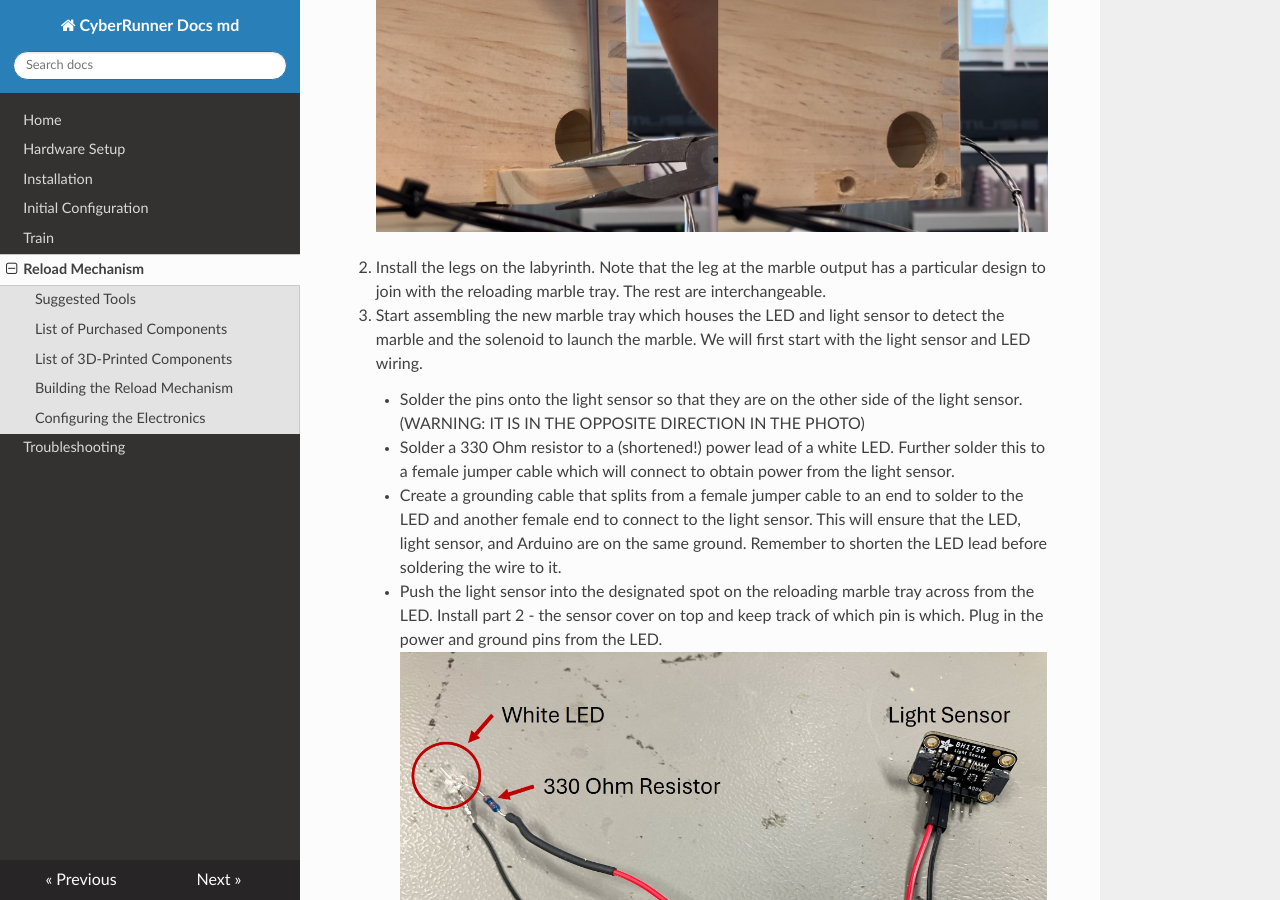
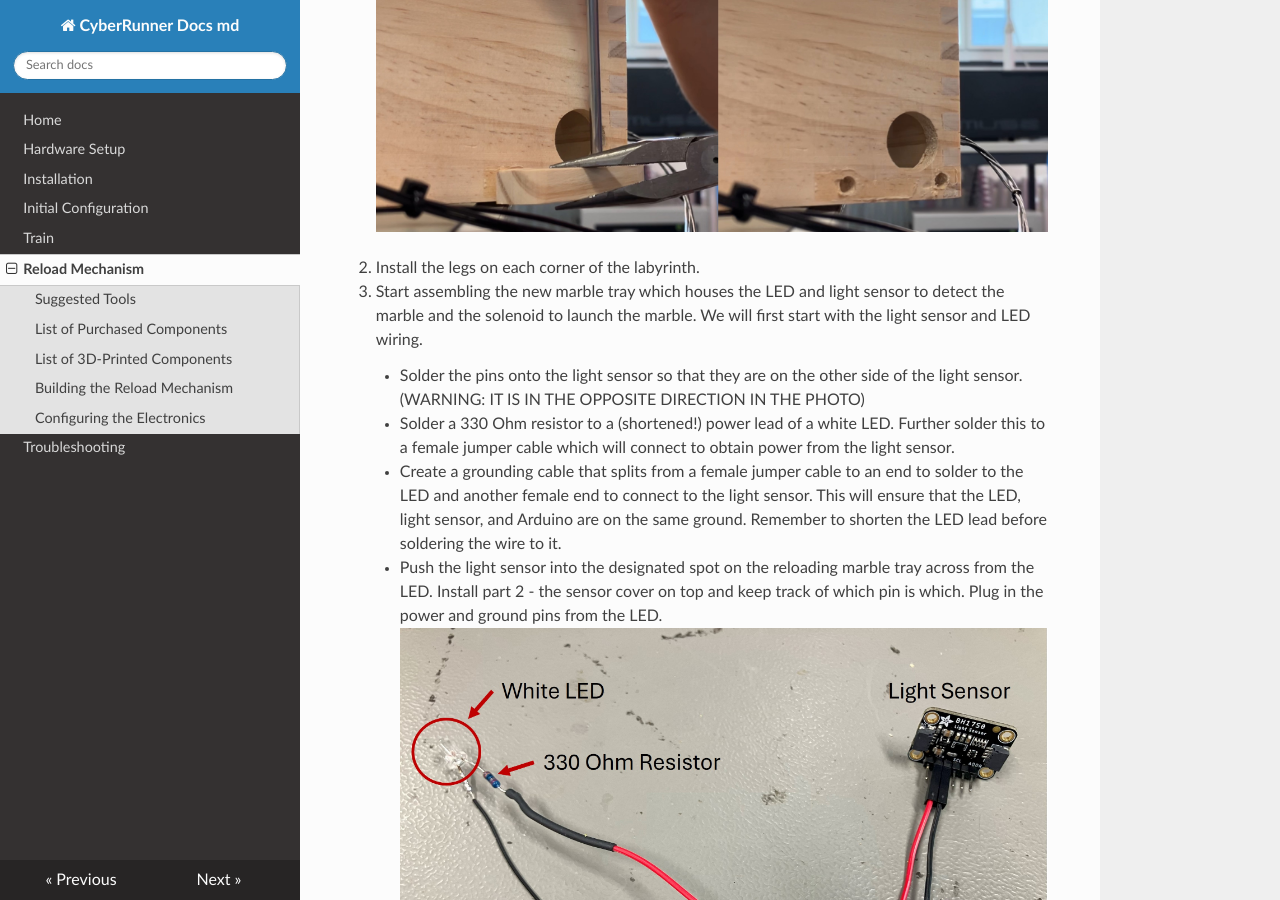
Before and after one commit to ckoethz/cyberrunner_docs_md, an MkDocs documentation site: the page built from docs/05_reload.md, in a window 1280 px wide and 900 px high, scrolled down 1499 px. Built offline with MkDocs 1.6.1, drawn with Linux system fonts in a browser that asks for light colours; nearby versions of some CDN libraries.

```diff
--- a/docs/05_reload.md
+++ b/docs/05_reload.md
@@ -51,7 +51,7 @@ Reload Mechanism
 ![marble_tray](img/marble_tray_removal.jpg)
 <br><br>
 
-2. Install the legs on the labyrinth. Note that the leg at the marble output has a particular design to join with the reloading marble tray. The rest are interchangeable.
+2. Install the legs on each corner of the labyrinth.
 
 3. Start assembling the new marble tray which houses the LED and light sensor to detect the marble and the solenoid to launch the marble. We will first start with the light sensor and LED wiring.
     - Solder the pins onto the light sensor so that they are on the other side of the light sensor. (WARNING: IT IS IN THE OPPOSITE DIRECTION IN THE PHOTO)
```
Also changed, not shown: docs/01_hardware_setup.md (+1 -1 lines).
